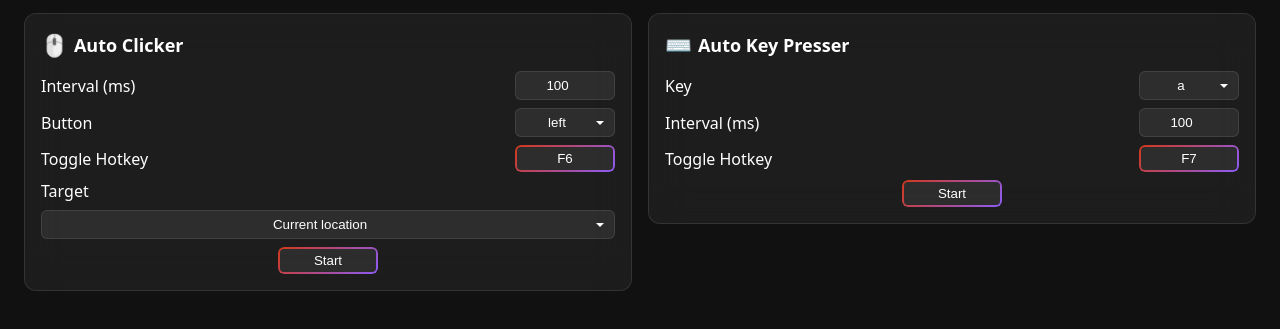
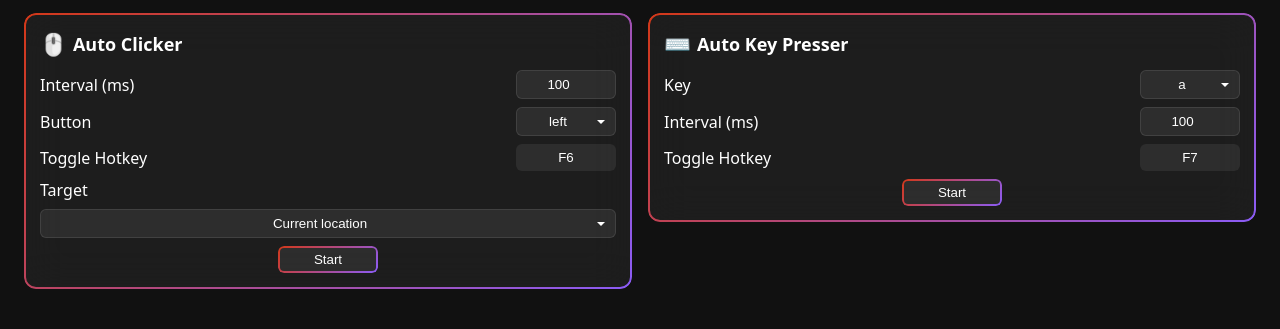
Before and after one commit to darkharasho/AutoMancer, an Electron app: page index.html in a window 1280 px wide. Shown: the part 35-364 px from the top of the page. Drawn offline with Linux system fonts and the light colour scheme; no server answers.

Commit message:
style: apply gradient outline to sections

```diff
--- a/index.html
+++ b/index.html
@@ -44,13 +44,25 @@
       box-sizing: border-box;
     }
     .card {
+      position: relative;
       background: var(--bg);
       backdrop-filter: blur(20px);
-      border: 1px solid var(--border);
       border-radius: 12px;
       padding: 16px;
       display: flex;
       flex-direction: column;
+    }
+    .card::before {
+      content: "";
+      position: absolute;
+      inset: 0;
+      border-radius: inherit;
+      padding: 2px;
+      background: linear-gradient(135deg, #D33818, #8B5CF6);
+      -webkit-mask: linear-gradient(#000 0 0) content-box, linear-gradient(#000 0 0);
+      -webkit-mask-composite: xor;
+              mask-composite: exclude;
+      pointer-events: none;
     }
     h1, h2 {
       margin: 0 0 12px;
@@ -155,7 +167,6 @@
       width: var(--field-width);
     }
     button {
-      position: relative;
       flex: 0 0 auto;
       background: rgba(255, 255, 255, 0.07);
       border: none;
@@ -165,7 +176,10 @@
       cursor: pointer;
       transition: background 0.2s;
     }
-    button::before {
+    .start-btn {
+      position: relative;
+    }
+    .start-btn::before {
       content: "";
       position: absolute;
       inset: 0;
@@ -242,7 +256,7 @@
         <button id="pickCoord" class="icon-btn" title="Pick location">⌖</button>
       </div>
       <div class="actions">
-        <button id="toggleClicker">Start</button>
+        <button id="toggleClicker" class="start-btn">Start</button>
       </div>
     </section>
     <section class="card">
@@ -260,7 +274,7 @@
         <button id="keyHotkeyBtn" class="hotkey-btn">F7</button>
       </label>
     <div class="actions">
-      <button id="toggleKey">Start</button>
+      <button id="toggleKey" class="start-btn">Start</button>
     </div>
     </section>
   </main>
```
